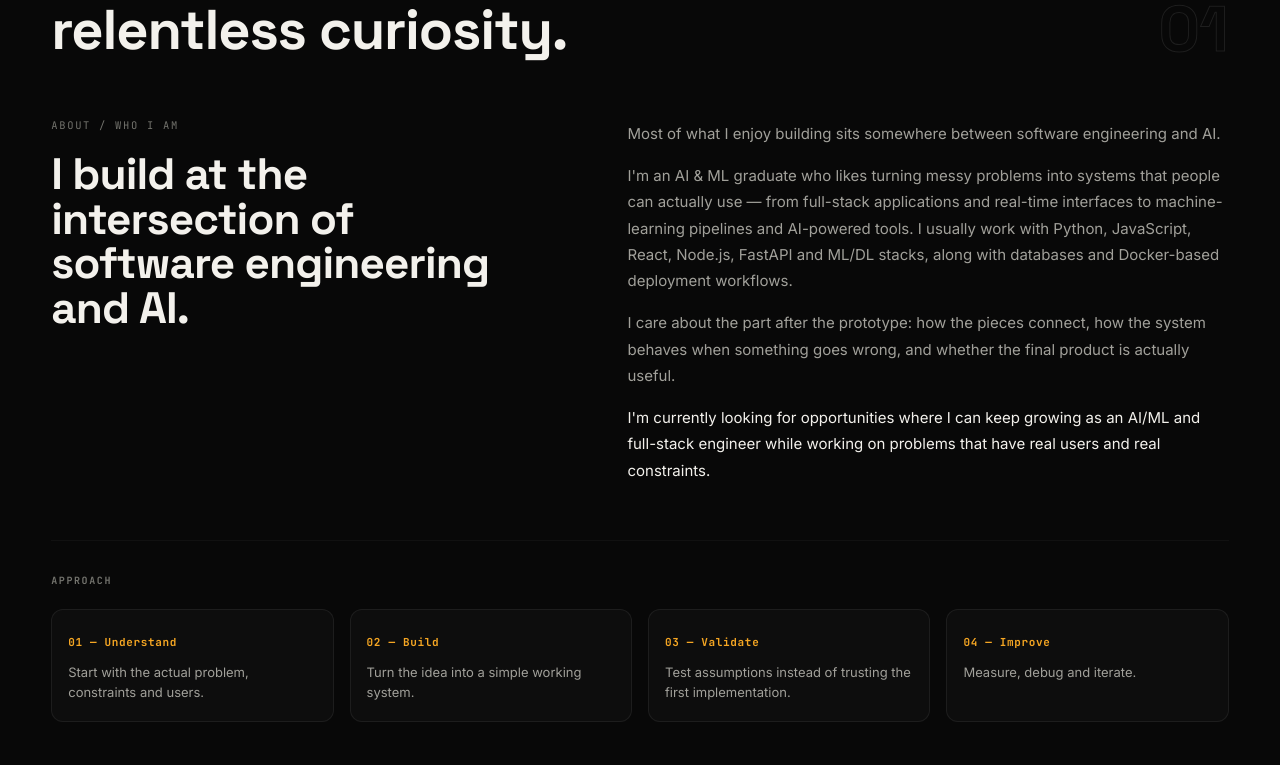
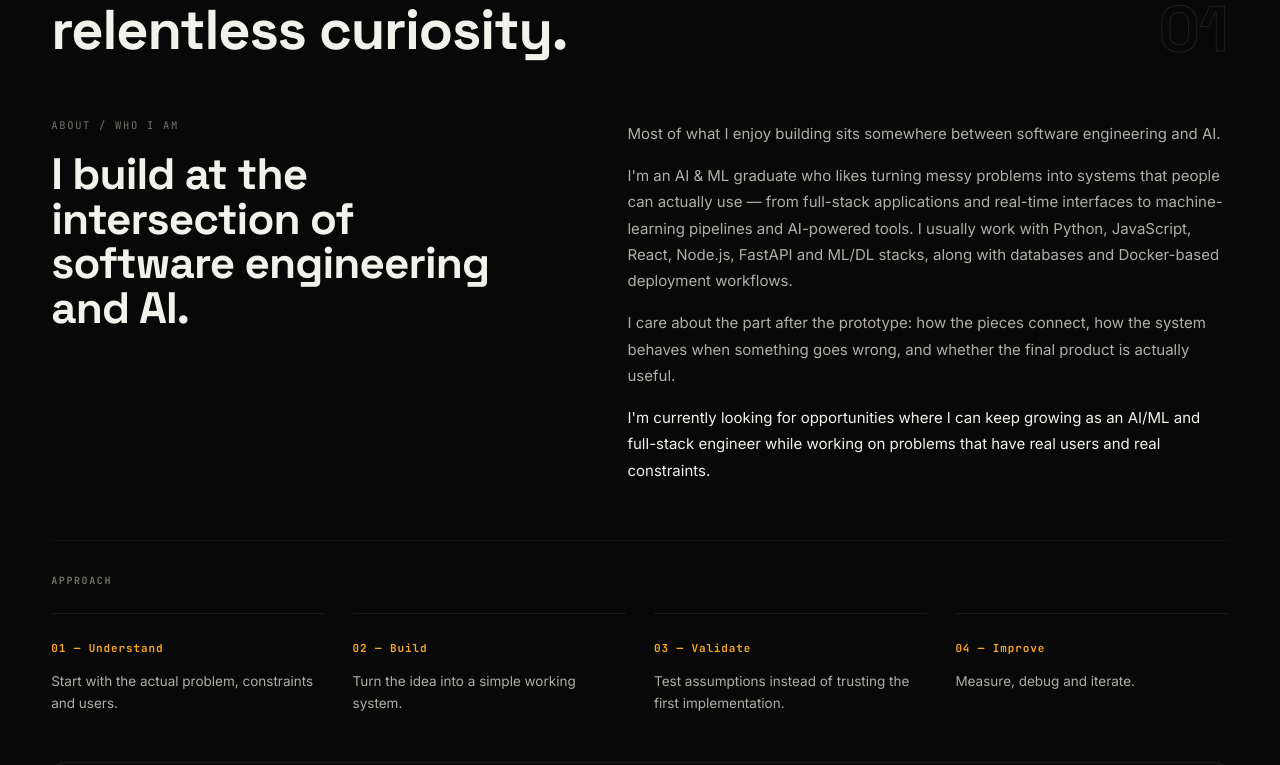
Before and after one commit to Lavish911/portfolioo, a React (Vite) app: page / in a window 1280 px wide. Shown: the part 998-1763 px from the top of the page. Built offline with nearby package versions, Linux system fonts and the light colour scheme.

Commit message:
polish: muted #B0AEA7, CTA hierarchy, editorial Approach, selective mono

```diff
--- a/src/components/Hero.jsx
+++ b/src/components/Hero.jsx
@@ -56,12 +56,12 @@ export default function Hero({ booted }) {
           </motion.p>
           <motion.div className="hero-cta" variants={item}>
             <Magnetic>
-              <button className="btn btn-primary" onClick={() => scrollToId('#projects')}>
+              <button className="btn btn-ghost" onClick={() => scrollToId('#projects')}>
                 Explore My Work <ArrowUpRight size={17} />
               </button>
             </Magnetic>
             <Magnetic>
-              <button className="btn btn-ghost" onClick={() => scrollToId('#contact')}>
+              <button className="btn btn-primary" onClick={() => scrollToId('#contact')}>
                 Get In Touch
               </button>
             </Magnetic>
--- a/src/styles/global.css
+++ b/src/styles/global.css
@@ -5,7 +5,7 @@
   --surface: #151515;
   --surface-2: #191919;
   --text: #F3F1EC;
-  --muted: #A1A09A;
+  --muted: #B0AEA7;
   --subtle: #73736D;
   --accent: #F5A623;
   --accent-light: #FFC857;
@@ -1029,35 +1029,38 @@ ul {
 .approach-grid {
   display: grid;
   grid-template-columns: repeat(4, minmax(0, 1fr));
-  gap: 16px;
+  gap: 32px 28px;
+  padding-top: 4px;
 }
 
 .approach-card {
-  padding: 18px 16px;
-  border: 1px solid var(--line);
-  border-radius: 12px;
-  background: rgba(20, 20, 20, 0.48);
-  transition: border-color 0.22s, background 0.22s, transform 0.22s;
+  padding: 20px 0 0;
+  border: none;
+  border-top: 1px solid var(--line);
+  border-radius: 0;
+  background: transparent;
+  transition: border-color 0.22s;
 }
 
 .approach-card:hover {
   border-color: rgba(255,255,255,0.11);
-  background: rgba(24, 24, 24, 0.72);
-  transform: translateY(-1px);
+  background: transparent;
+  transform: none;
+  border-top-color: rgba(245, 166, 35, 0.22);
 }
 
 .approach-number {
   font-size: 11px;
   color: var(--accent);
   font-weight: 600;
-  letter-spacing: 0.06em;
+  letter-spacing: 0.08em;
 }
 
 .approach-card p.approach-desc {
-  margin-top: 8px;
-  color: var(--muted);
-  font-size: 13px;
-  line-height: 1.6;
+  margin-top: 10px;
+  color: var(--muted);
+  font-size: 13.5px;
+  line-height: 1.65;
 }
 
 .about-signal {
```
